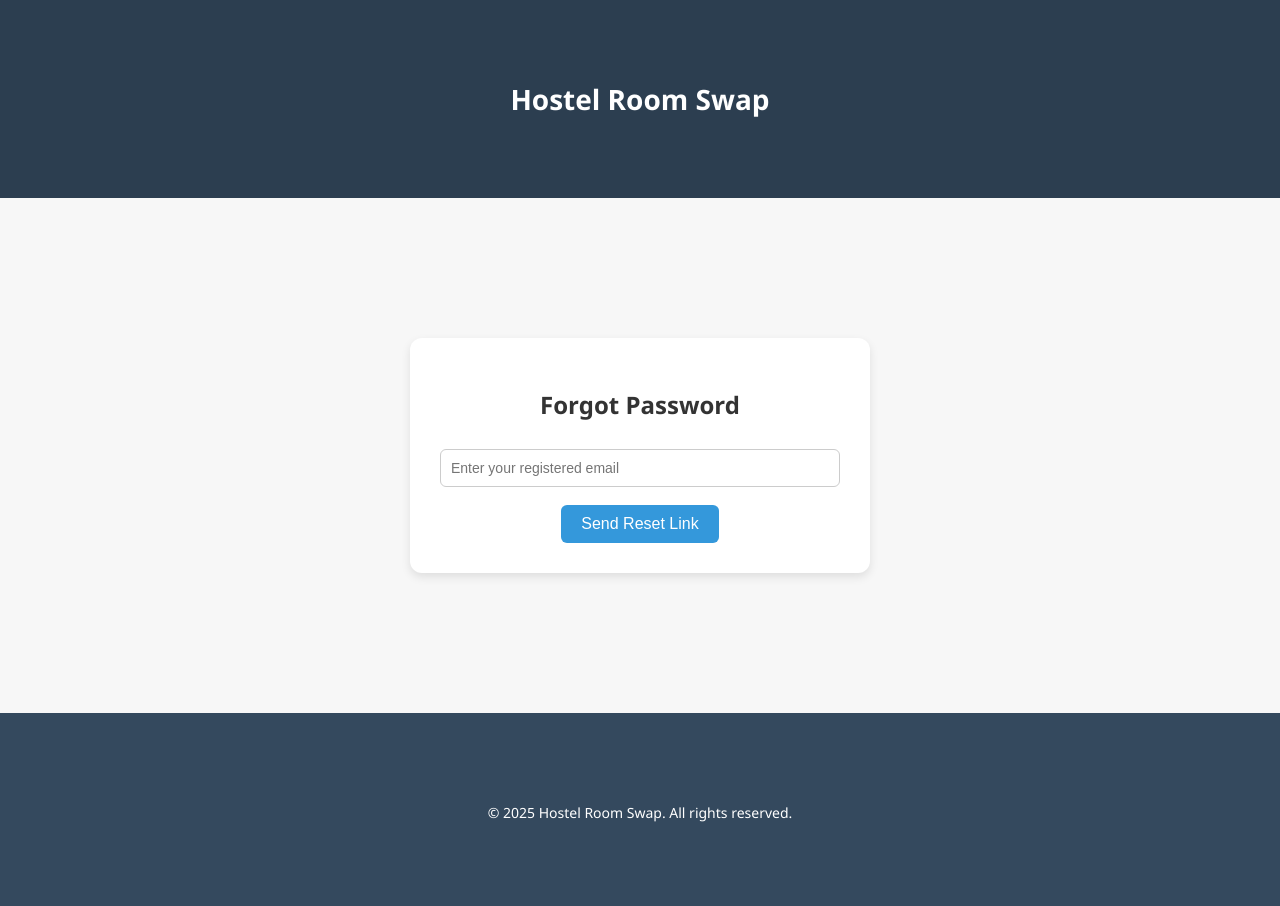
After one commit to srujana30-106/swap-my-room, a Flask app: page /forgot-password in a window 1280 px wide. The commit adds this page. Run offline with Flask 3, Linux system fonts and the light colour scheme; some libraries are stand-ins or nearby versions.

Commit message:
update app.py

```diff
--- a/app.py
+++ b/app.py
@@ -3,6 +3,9 @@ from flask_sqlalchemy import SQLAlchemy
 from flask_login import LoginManager, login_user, login_required, logout_user, current_user, UserMixin
 from flask_socketio import SocketIO, emit
 from sqlalchemy.orm import relationship, joinedload
+from flask_mail import Mail, Message
+from itsdangerous import URLSafeTimedSerializer
+
 import re
 
 app = Flask(__name__)
@@ -88,6 +91,40 @@ def login():
             return redirect(url_for('dashboard'))
         flash('Invalid credentials', 'danger')
     return render_template('login.html')
+@app.route('/forgot-password', methods=['GET', 'POST'])
+def forgot_password():
+    if request.method == 'POST':
+        email = request.form['email']
+        user = User.query.filter_by(email=email).first()
+        if user:
+            token = serializer.dumps(email, salt='reset-password')
+            reset_link = url_for('reset_password', token=token, _external=True)
+            msg = Message('Reset Your Password', recipients=[email], sender=app.config['MAIL_USERNAME'])
+            msg.body = f'Click the link to reset your password: {reset_link}'
+            mail.send(msg)
+            flash('Password reset link sent! Check your email.', 'success')
+        else:
+            flash('Email not found', 'danger')
+    return render_template('forgot_password.html')
+
+
+@app.route('/reset-password/<token>', methods=['GET', 'POST'])
+def reset_password(token):
+    try:
+        email = serializer.loads(token, salt='reset-password', max_age=3600)
+    except:
+        flash('The reset link is invalid or has expired.', 'danger')
+        return redirect(url_for('login'))
+
+    if request.method == 'POST':
+        user = User.query.filter_by(email=email).first()
+        new_password = request.form['password']
+        user.set_password(new_password)
+        db.session.commit()
+        flash('Password updated! You can now login.', 'success')
+        return redirect(url_for('login'))
+
+    return render_template('reset_password.html')
 
 @app.route('/dashboard', methods=['GET', 'POST'])
 @login_required
--- /dev/null
+++ b/templates/forgot_password.html
@@ -0,0 +1,10 @@
+{% extends "base.html" %}
+{% block content %}
+<div class="form-container">
+    <h2>Forgot Password</h2>
+    <form method="POST">
+        <input type="email" name="email" placeholder="Enter your registered email" required>
+        <button type="submit">Send Reset Link</button>
+    </form>
+</div>
+{% endblock %}
--- a/templates/login.html
+++ b/templates/login.html
@@ -18,6 +18,8 @@
         <button type="submit">Login</button>
     </form>
     <p>Don't have an account? <a href="/register">Register</a></p>
+    <p><a href="{{ url_for('forgot_password') }}">Forgot Password?</a></p>
+
 </div>
 
 <script>
```
Also changed, not shown: templates/reset_password.html (added, +10 -0 lines).
